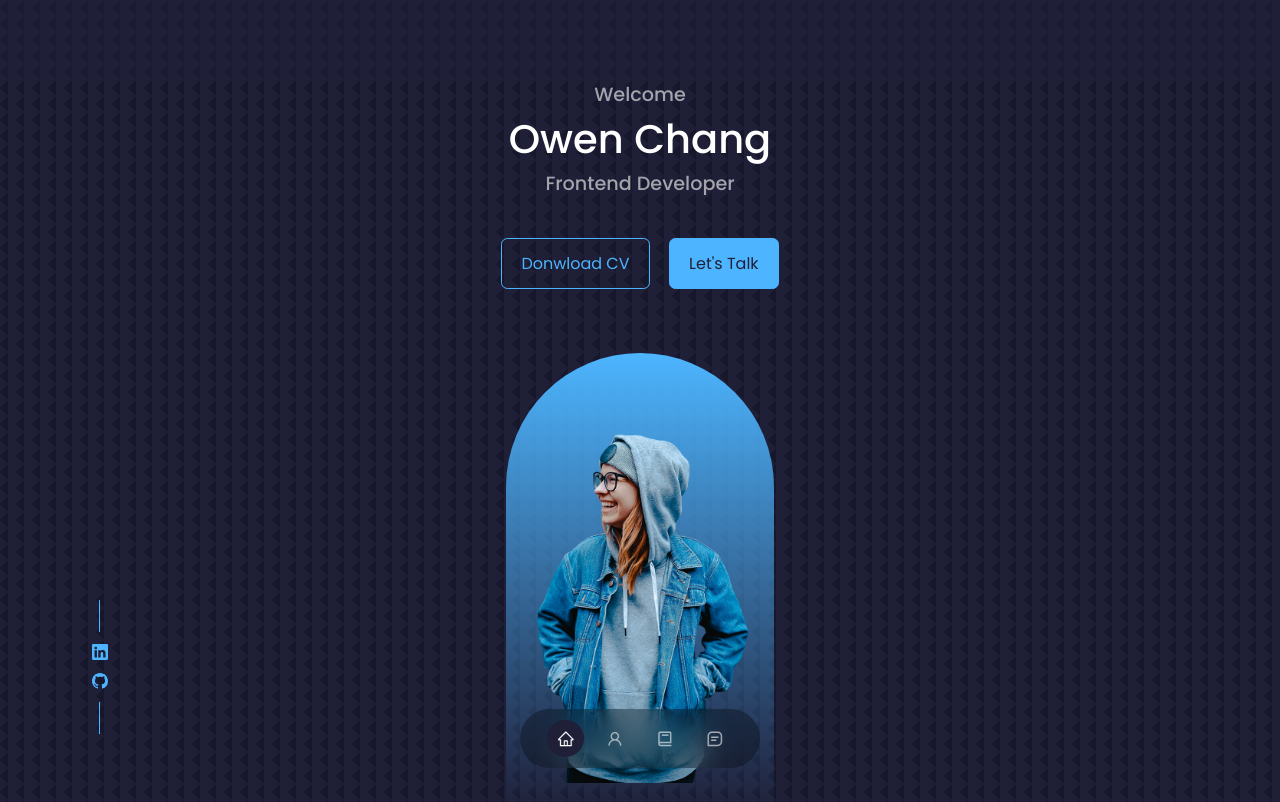
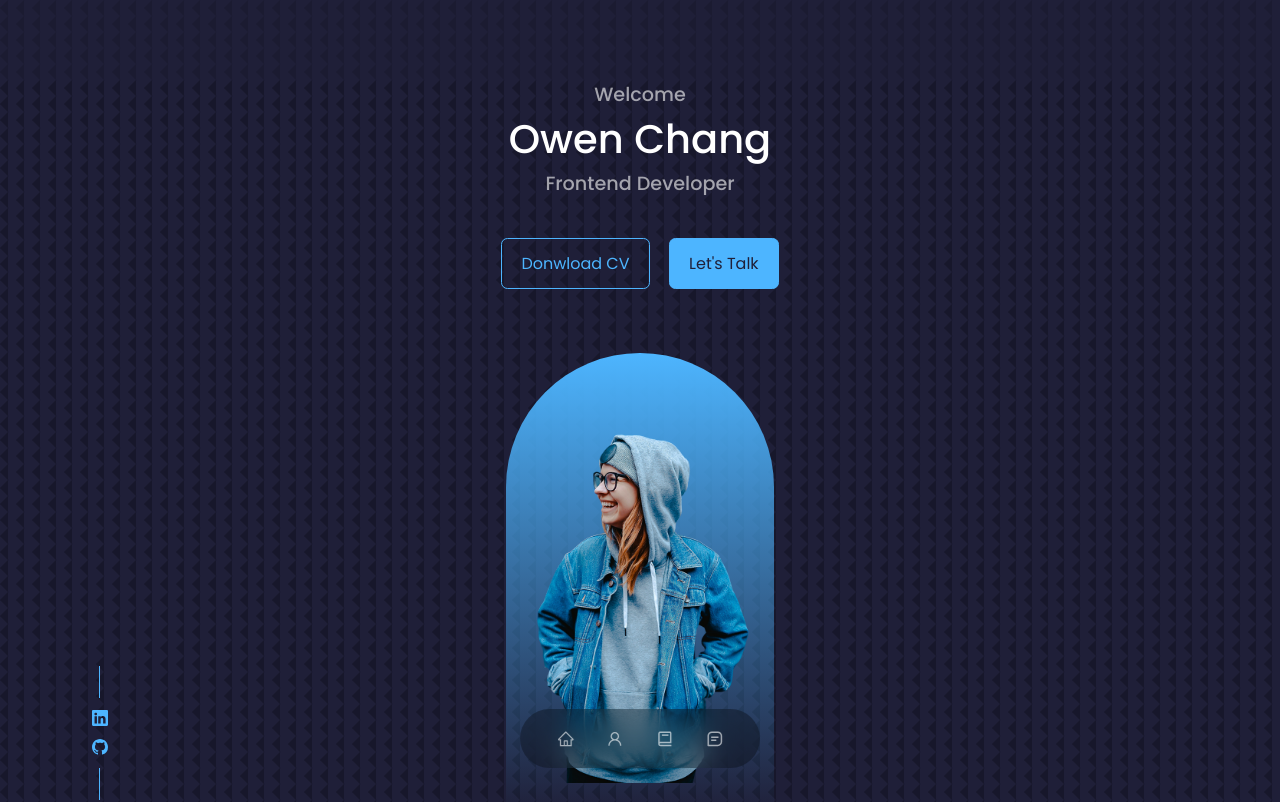
Before and after one commit to owenchang1992/web-deployment, a Next.js app: page / in a window 1280 px wide. Shown: the top 802 px of the page. Built offline with nearby package versions, Linux system fonts and the light colour scheme.

Commit message:
feature: implement anchor

```diff
--- a/src/components/navbar/Navbar.tsx
+++ b/src/components/navbar/Navbar.tsx
@@ -1,7 +1,8 @@
-import React, { useState } from 'react';
+import React, { useState, useEffect } from 'react';
 import { AiOutlineHome, AiOutlineUser } from 'react-icons/ai';
 import { BiBook, BiMessageSquareDetail } from 'react-icons/bi';
 import Link from 'next/link';
+import { useRouter } from 'next/router';
 import StyledNavBar, { StyledLink } from './StyledNavbar';
 
 enum NavListType {
@@ -13,12 +14,47 @@ enum NavListType {
 
 const Navbar = () => {
   const [currentNav, setCurrentNav] = useState<NavListType>(NavListType.HOME);
+  const router = useRouter();
   const getActive = (type: NavListType) =>
     currentNav === type ? 'active' : '';
 
+  useEffect(() => {
+    // init currentNav
+    setCurrentNav(router.asPath.replace('/#', '') as NavListType);
+  }, [router.asPath]);
+
+  useEffect(() => {
+    // handle url and anchor on scroll
+    const sections = Array.from(document.querySelectorAll('section')).reverse();
+    const adjustCurrentNav = () => {
+      const targetElement = sections.find((element) => {
+        if (
+          document.documentElement.scrollTop >=
+          element.offsetTop -
+            Number(
+              getComputedStyle(element)
+                .getPropertyValue('margin-top')
+                .replace('px', '')
+            )
+        ) {
+          return true;
+        }
+        return false;
+      });
+
+      if (targetElement && targetElement.id !== currentNav) {
+        setCurrentNav(targetElement.id as NavListType);
+      }
+    };
+
+    document.addEventListener('wheel', adjustCurrentNav);
+
+    return () => document.removeEventListener('wheel', adjustCurrentNav);
+  }, [currentNav, setCurrentNav]);
+
   return (
     <StyledNavBar>
-      <Link href="/#">
+      <Link href="/#home">
         <StyledLink
           className={`${getActive(NavListType.HOME)}`}
           onClick={() => setCurrentNav(NavListType.HOME)}
--- a/src/layouts/Layout.tsx
+++ b/src/layouts/Layout.tsx
@@ -1,6 +1,6 @@
 import React from 'react';
 import { ThemeProvider } from 'styled-components';
-import Footer from '../sections/footer/Footer';
+import Footer from '../components/footer/Footer';
 import { StyledMain, StyledContainer } from './globalStyle';
 import bgImage from '../../public/bg-texture.png';
 import theme from './theme';
--- a/src/layouts/globalStyle.tsx
+++ b/src/layouts/globalStyle.tsx
@@ -35,8 +35,13 @@ export const StyledMain = styled.div<LayoutsProps>`
 
   section {
     margin-top: 5rem;
+    height: 100vh;
+    scroll-margin-top: 5rem;
 
-    ${theme.breakpoints.down('md')(`margin-top: 3rem`)}
+    ${theme.breakpoints.down('md')(`
+      margin-top: 3rem;
+      scroll-margin-top: 3rem;
+    `)}
 
     > h2,
     > h5 {
```
Also changed, not shown: src/components/footer/Footer.tsx (renamed from src/sections/footer/Footer.tsx).
